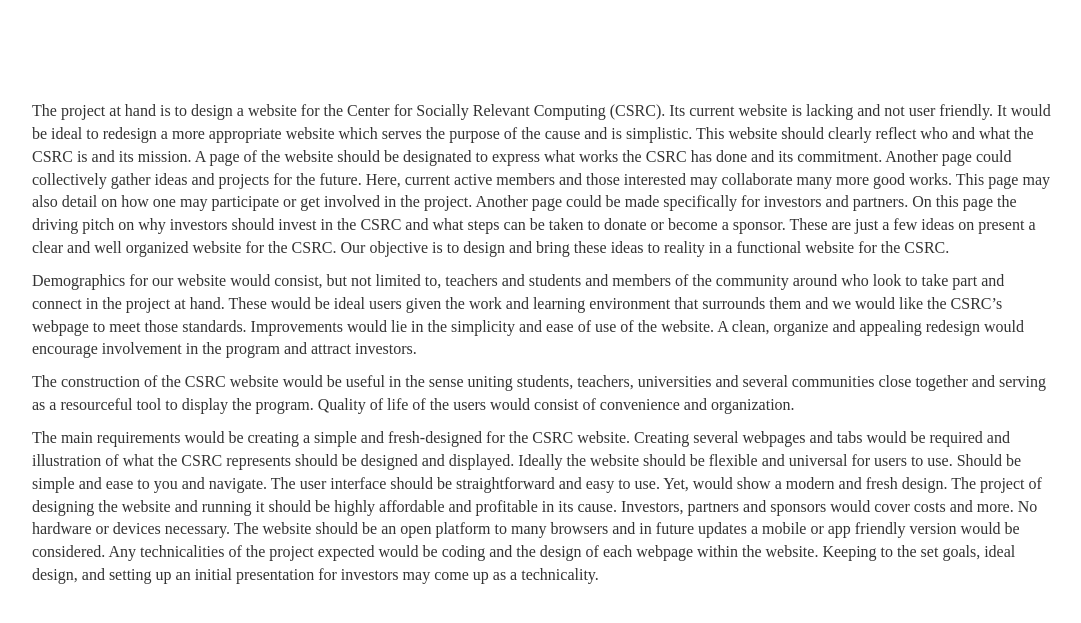
After one commit to ybv/src-team-website, a PHP site: page /p1.html in a window 1280 px wide. The commit adds this page. Shown: the top 623 px of the page, without its empty margins (96-1177 px from the left). Run offline with PHP 8.4, Linux system fonts and the light colour scheme; some libraries are stand-ins or nearby versions.

```diff
--- a/index.php
+++ b/index.php
@@ -52,10 +52,6 @@
  </style>
 
 
-      <link rel="shortcut icon" href="images/favicon.ico">
-      <link rel="apple-touch-icon" href="images/apple-touch-icon.png">
-      <link rel="apple-touch-icon" sizes="72x72" href="images/apple-touch-icon-72x72.png">
-      <link rel="apple-touch-icon" sizes="114x114" href="images/apple-touch-icon-114x114.png">
     </head>
 
     <body>
@@ -71,7 +67,7 @@
 
 
           </div>
-          <p "text-center"><a href="abt.html">About </a> &nbsp  <p "text-center"><a href="src.html">See our work </a>  &nbsp <a href="team.html">Meet the team </a></p>
+          <p "text-center"><a href="p1.html">Phase 1 </a> <br/><p "text-center"><a href="src.html">See our work </a>  &nbsp <a href="team.html">Meet the team </a></p>
 
       </div>
       <!-- Placed at the end of the document so the pages load faster -->
--- /dev/null
+++ b/p1.html
@@ -0,0 +1,97 @@
+
+<!DOCTYPE html>
+<html lang="en">
+  <head>
+    <meta charset="utf-8">
+    <title>SRC</title>
+    <meta name="viewport" content="width=device-width, initial-scale=1.0, minimum-scale=1.0, maximum-scale=1.0">
+    <meta name="description" content="">
+    <meta name="author" content="">
+
+
+    <link href="css/bootstrap.css" rel="stylesheet">
+    <link rel="stylesheet" type="text/css" media="only screen and (max-device-width: 480px)" href="css/mobile-device.css" />
+
+    <style type="text/css">
+      body {
+         margin-top: 100px;
+      	background-color: #fff;
+        font-family: HelveticaNeue-UltraLight;
+
+
+      }
+
+      .hero-unit {
+        width: 80%;
+  margin:auto;
+  font-size: 16px;
+   text-justify:inter-word;
+    }
+
+
+
+
+
+
+    </style>
+
+
+    <!-- Le HTML5 shim, for IE6-8 support of HTML5 elements -->
+    <!--[if lt IE 9]>
+      <script src="//html5shim.googlecode.com/svn/trunk/html5.js"></script>
+    <![endif]-->
+
+    <!-- Le fav and touch icons -->
+    <link rel="shortcut icon" href="images/favicon.ico">
+    <link rel="apple-touch-icon" href="images/apple-touch-icon.png">
+    <link rel="apple-touch-icon" sizes="72x72" href="images/apple-touch-icon-72x72.png">
+    <link rel="apple-touch-icon" sizes="114x114" href="images/apple-touch-icon-114x114.png">
+  </head>
+
+  <body>
+
+
+
+
+
+      <!-- Main hero unit for a primary marketing message or call to action -->
+      <div class="hero-unit">
+       <p>
+       The project at hand is to design a website for the Center for Socially Relevant Computing (CSRC). Its current website is lacking and not user friendly. It would be ideal to redesign a more appropriate website which serves the purpose of the cause and is simplistic.  This website should clearly reflect who and what the CSRC is and its mission. A page of the website should be designated to express what works the CSRC has done and its commitment.  Another page could collectively gather ideas and projects for the future. Here, current active members and those interested may collaborate many more good works. This page may also detail on how one may participate or get involved in the project. Another page could be made specifically for investors and partners. On this page the driving pitch on why investors should invest in the CSRC and what steps can be taken to donate or become a sponsor. These are just a few ideas on present a clear and well organized website for the CSRC. Our objective is to design and bring these ideas to reality in a functional website for the CSRC.
+
+       </p>
+       <p>
+        Demographics for our website would consist, but not limited to, teachers and students and members of the community around who look to take part and connect in the project at hand. These would be ideal users given the work and learning environment that surrounds them and we would like the CSRC’s webpage to meet those standards.  Improvements would lie in the simplicity and ease of use of the website. A clean, organize and appealing redesign would encourage involvement in the program and attract investors.
+       </p>
+       <p>
+        The construction of the CSRC website would be useful in the sense uniting students, teachers, universities and several communities close together and serving as a resourceful tool to display the program. Quality of life of the users would consist of convenience and organization.
+       </p>
+       <p>
+        The main requirements would be creating a simple and fresh-designed for the CSRC website. Creating several webpages and tabs would be required and illustration of what the CSRC   represents should be designed and displayed.  Ideally the website should be flexible and universal for users to use. Should be simple and ease to you and navigate. The user interface should be straightforward and easy to use. Yet, would show a modern and fresh design. The project of designing the website and running it should be highly affordable and profitable in its cause. Investors, partners and sponsors would cover costs and more.  No hardware or devices necessary. The website should be an open platform to many browsers and in future updates a mobile or app friendly version would be considered. Any technicalities of the project expected would be coding and the design of each webpage within the website. Keeping to the set goals, ideal design, and setting up an initial presentation for investors may come up as a technicality.
+       </p>
+
+
+
+    </div>
+     <!-- /container -->
+
+
+    <!-- Le javascript
+    ================================================== -->
+    <!-- Placed at the end of the document so the pages load faster -->
+    <script src="js/jquery.js"></script>
+    <script src="js/bootstrap-transition.js"></script>
+    <script src="js/bootstrap-alert.js"></script>
+    <script src="js/bootstrap-modal.js"></script>
+    <script src="js/bootstrap-dropdown.js"></script>
+    <script src="js/bootstrap-scrollspy.js"></script>
+    <script src="js/bootstrap-tab.js"></script>
+    <script src="js/bootstrap-tooltip.js"></script>
+    <script src="js/bootstrap-popover.js"></script>
+    <script src="js/bootstrap-button.js"></script>
+    <script src="js/bootstrap-collapse.js"></script>
+    <script src="js/bootstrap-carousel.js"></script>
+    <script src="js/bootstrap-typeahead.js"></script>
+
+  </body>
+</html>
```
